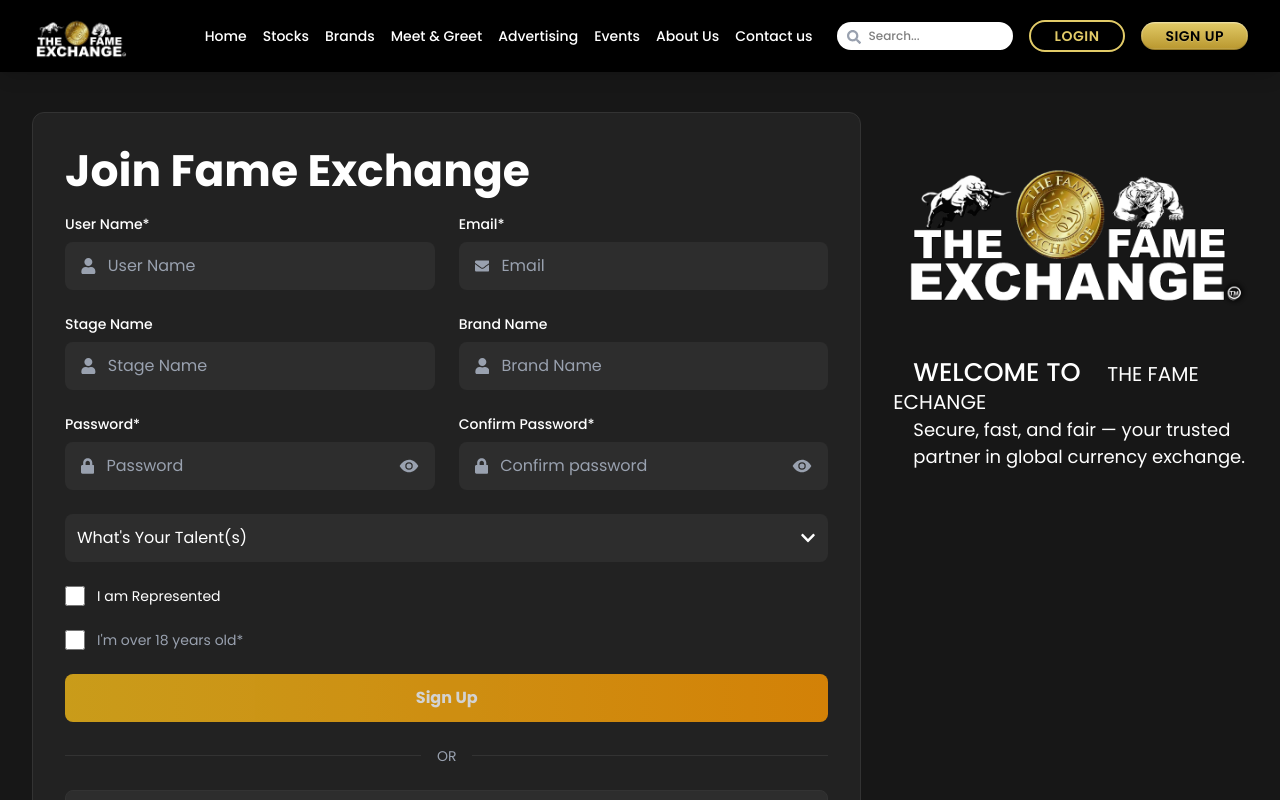
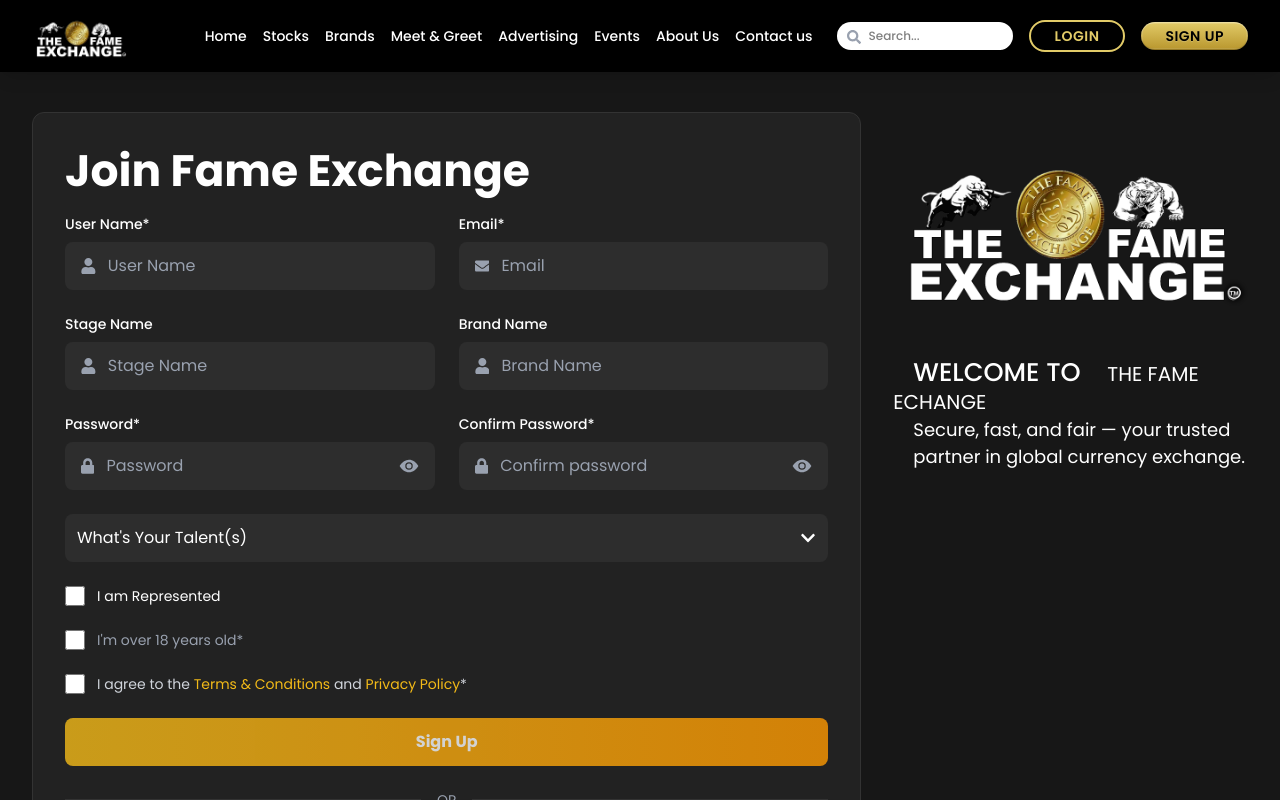
Before and after one commit to anchormediany-dev/fameexchangeReact, a React (Vite) app: page /signup in a window 1280 px wide. Shown: the top 800 px of the page. Built offline with nearby package versions, Linux system fonts and the light colour scheme.

Commit message:
Add the option of accept terms and conditions and privacy policy checkbox in the signup page.

```diff
--- a/src/pages/signup/Signup.jsx
+++ b/src/pages/signup/Signup.jsx
@@ -587,6 +587,34 @@ const Signup = () => {
                       I'm over 18 years old*
                     </label>
                   </div>
+                  {/* Terms & Conditions Checkbox */}
+                  <div className="flex items-center space-x-3 mb-6">
+                    <input
+                      type="checkbox"
+                      id="terms"
+                      required
+                      className="m rounded bg-transparent border-[#F3BA18] text-[#F3BA18] focus:ring-[#F3BA18] h-5 w-5 flex-shrink-0"
+                    />
+                    <label htmlFor="terms" className="text-sm text-gray-300">
+                      I agree to the{" "}
+                      <Link
+                        to="/terms-conditions"
+                        className="text-[#F3BA18] hover:underline"
+                        target="_blank"
+                      >
+                        Terms & Conditions
+                      </Link>{" "}
+                      and{" "}
+                      <Link
+                        to="/privacy-policy"
+                        className="text-[#F3BA18] hover:underline"
+                        target="_blank"
+                      >
+                        Privacy Policy
+                      </Link>
+                      *
+                    </label>
+                  </div>
                   {/* Submit Button */}
                   <button
                     type="submit"
```
